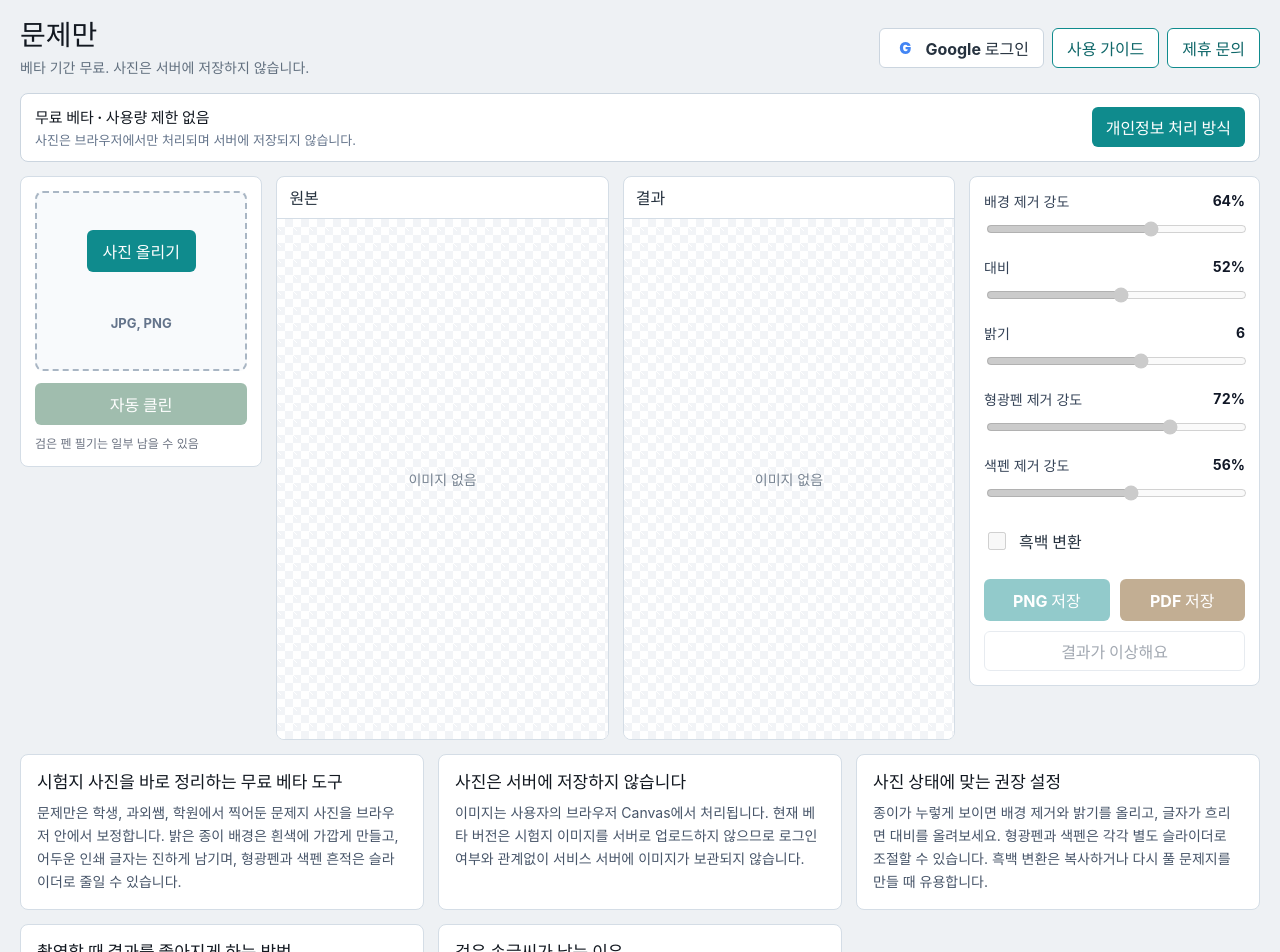
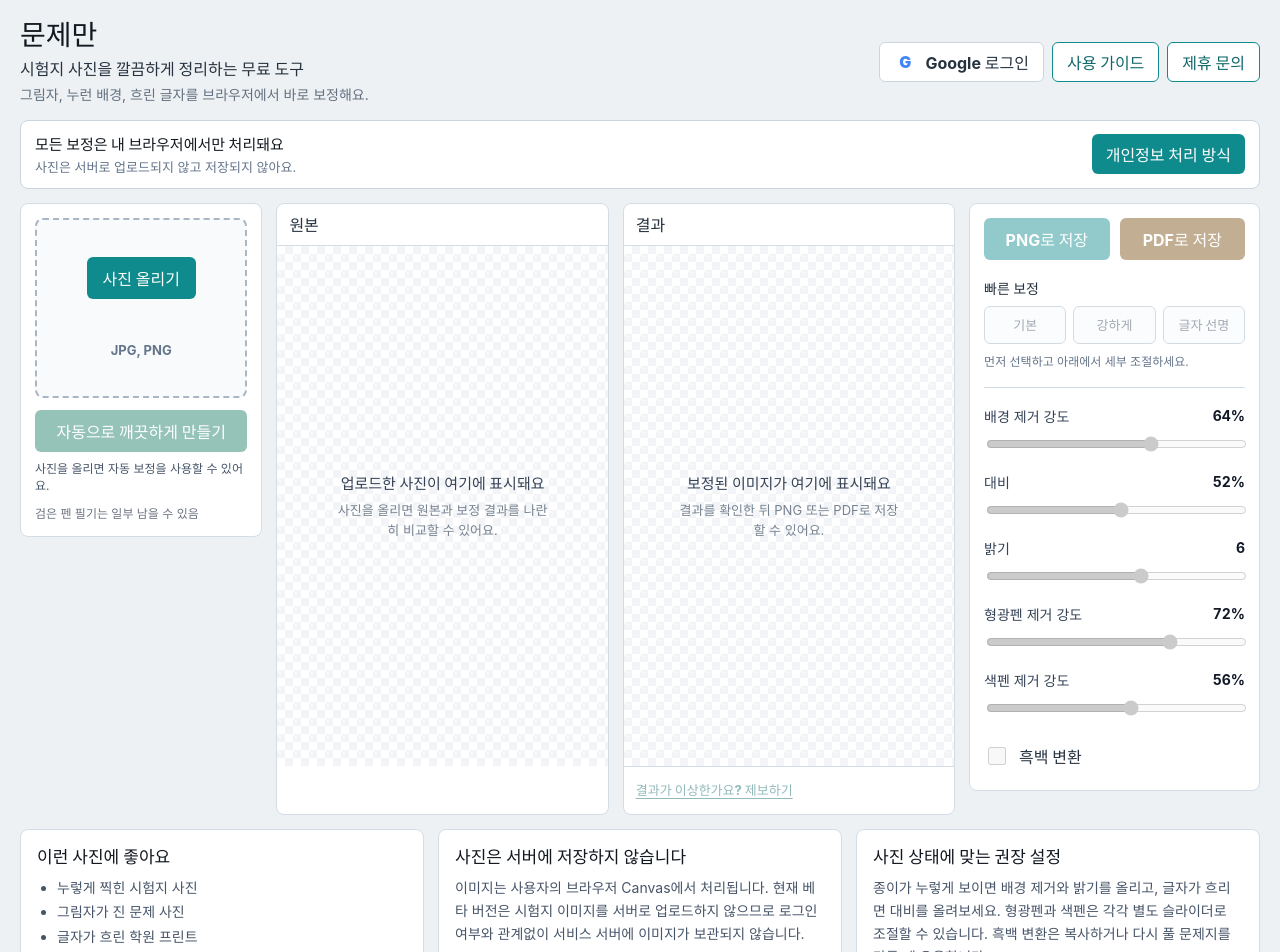
Before and after one commit to jomebe/OnlyQuestion, a React (Vite) app: page / in a window 1280 px wide. Shown: the top 952 px of the page. Built offline with nearby package versions, Linux system fonts and the light colour scheme.

Commit message:
feat(ui): clarify cleaner workflow

```diff
--- a/src/App.tsx
+++ b/src/App.tsx
@@ -1,4 +1,11 @@
-import { ChangeEvent, DragEvent, useEffect, useRef, useState } from "react";
+import {
+  ChangeEvent,
+  DragEvent,
+  ReactNode,
+  useEffect,
+  useRef,
+  useState,
+} from "react";
 import { jsPDF } from "jspdf";
 import type { User } from "@supabase/supabase-js";
 import { supabase } from "./supabase";
@@ -59,6 +66,35 @@ const autoSettings: ImageSettings = {
   colorPenRemoval: 72,
   grayscale: false,
 };
+
+const presets: Array<{
+  label: string;
+  settings: ImageSettings;
+}> = [
+  { label: "기본", settings: autoSettings },
+  {
+    label: "강하게",
+    settings: {
+      background: 88,
+      contrast: 68,
+      brightness: 12,
+      highlighterRemoval: 92,
+      colorPenRemoval: 82,
+      grayscale: false,
+    },
+  },
+  {
+    label: "글자 선명",
+    settings: {
+      background: 66,
+      contrast: 78,
+      brightness: 3,
+      highlighterRemoval: 72,
+      colorPenRemoval: 58,
+      grayscale: true,
+    },
+  },
+];
 
 const sliders: Array<{
   key: SliderKey;
@@ -331,9 +367,13 @@ export default function App() {
   return (
     <div className="app">
       <header className="topbar">
-        <div>
+        <div className="brand-copy">
           <h1>문제만</h1>
-          <p>{fileName || "베타 기간 무료. 사진은 서버에 저장하지 않습니다."}</p>
+          <strong>시험지 사진을 깔끔하게 정리하는 무료 도구</strong>
+          <p>
+            {fileName ||
+              "그림자, 누런 배경, 흐린 글자를 브라우저에서 바로 보정해요."}
+          </p>
         </div>
         <div className="topbar-actions">
           {user ? (
@@ -378,8 +418,8 @@ export default function App() {
 
       <section className="usage-bar" aria-label="사용량">
         <div>
-          <strong>무료 베타 · 사용량 제한 없음</strong>
-          <span>사진은 브라우저에서만 처리되며 서버에 저장되지 않습니다.</span>
+          <strong>모든 보정은 내 브라우저에서만 처리돼요</strong>
+          <span>사진은 서버로 업로드되지 않고 저장되지 않아요.</span>
         </div>
         <a href="privacy.html">개인정보 처리 방식</a>
       </section>
@@ -410,23 +450,86 @@ export default function App() {
             onClick={() => setSettings(autoSettings)}
             disabled={!source}
           >
-            자동 클린
+            자동으로 깨끗하게 만들기
           </button>
 
+          {!source && (
+            <p className="upload-hint">
+              사진을 올리면 자동 보정을 사용할 수 있어요.
+            </p>
+          )}
           <p className="helper-text">
             검은 펜 필기는 일부 남을 수 있음
           </p>
         </section>
 
         <section className="preview-grid" aria-label="이미지 미리보기">
-          <PreviewPanel title="원본" imageUrl={originalUrl} />
           <PreviewPanel
+            className="original-preview"
+            title="원본"
+            imageUrl={originalUrl}
+            emptyTitle="업로드한 사진이 여기에 표시돼요"
+            emptyDescription="사진을 올리면 원본과 보정 결과를 나란히 비교할 수 있어요."
+          />
+          <PreviewPanel
+            className="result-preview"
             title={isProcessing ? "결과 처리 중" : "결과"}
             imageUrl={resultUrl}
-          />
+            emptyTitle="보정된 이미지가 여기에 표시돼요"
+            emptyDescription="결과를 확인한 뒤 PNG 또는 PDF로 저장할 수 있어요."
+          >
+            <button
+              className="feedback-link"
+              type="button"
+              onClick={() => setShowFeedback((current) => !current)}
+              disabled={!resultUrl}
+            >
+              결과가 이상한가요? 제보하기
+            </button>
+            {showFeedback && (
+              <div className="feedback-box">
+                <textarea
+                  value={feedback}
+                  onChange={(event) => setFeedback(event.target.value)}
+                  placeholder="예: 형광펜이 덜 지워졌어요"
+                  rows={4}
+                />
+                <button type="button" onClick={submitFeedback}>
+                  피드백 보내기
+                </button>
+              </div>
+            )}
+            {feedbackMessage && <p className="notice-text">{feedbackMessage}</p>}
+          </PreviewPanel>
         </section>
 
         <aside className="control-pane" aria-label="조절 옵션">
+          <div className="download-row">
+            <button type="button" onClick={downloadPng} disabled={!resultUrl}>
+              PNG로 저장
+            </button>
+            <button type="button" onClick={downloadPdf} disabled={!resultUrl}>
+              PDF로 저장
+            </button>
+          </div>
+
+          <div className="preset-section">
+            <strong>빠른 보정</strong>
+            <div className="preset-row">
+              {presets.map((preset) => (
+                <button
+                  type="button"
+                  key={preset.label}
+                  onClick={() => setSettings(preset.settings)}
+                  disabled={!source}
+                >
+                  {preset.label}
+                </button>
+              ))}
+            </div>
+            <span>먼저 선택하고 아래에서 세부 조절하세요.</span>
+          </div>
+
           <div className="control-group">
             {sliders.map((slider) => (
               <label className="slider-row" key={slider.key}>
@@ -465,50 +568,18 @@ export default function App() {
               <span>흑백 변환</span>
             </label>
           </div>
-
-          <div className="download-row">
-            <button type="button" onClick={downloadPng} disabled={!resultUrl}>
-              PNG 저장
-            </button>
-            <button type="button" onClick={downloadPdf} disabled={!resultUrl}>
-              PDF 저장
-            </button>
-          </div>
-
-          <button
-            className="feedback-button"
-            type="button"
-            onClick={() => setShowFeedback((current) => !current)}
-            disabled={!resultUrl}
-          >
-            결과가 이상해요
-          </button>
-
-          {showFeedback && (
-            <div className="feedback-box">
-              <textarea
-                value={feedback}
-                onChange={(event) => setFeedback(event.target.value)}
-                placeholder="예: 형광펜이 덜 지워졌어요"
-                rows={4}
-              />
-              <button type="button" onClick={submitFeedback}>
-                피드백 보내기
-              </button>
-            </div>
-          )}
-          {feedbackMessage && <p className="notice-text">{feedbackMessage}</p>}
         </aside>
       </main>
 
       <section className="quality-section" aria-label="문제만 서비스 정보">
         <article>
-          <h2>시험지 사진을 바로 정리하는 무료 베타 도구</h2>
-          <p>
-            문제만은 학생, 과외쌤, 학원에서 찍어둔 문제지 사진을 브라우저 안에서
-            보정합니다. 밝은 종이 배경은 흰색에 가깝게 만들고, 어두운 인쇄 글자는
-            진하게 남기며, 형광펜과 색펜 흔적은 슬라이더로 줄일 수 있습니다.
-          </p>
+          <h2>이런 사진에 좋아요</h2>
+          <ul>
+            <li>누렇게 찍힌 시험지 사진</li>
+            <li>그림자가 진 문제 사진</li>
+            <li>글자가 흐린 학원 프린트</li>
+            <li>배경이 지저분한 문제지</li>
+          </ul>
         </article>
         <article>
           <h2>사진은 서버에 저장하지 않습니다</h2>
@@ -564,22 +635,34 @@ export default function App() {
 }
 
 function PreviewPanel({
+  className,
   title,
   imageUrl,
+  emptyTitle,
+  emptyDescription,
+  children,
 }: {
+  className: string;
   title: string;
   imageUrl: string;
+  emptyTitle: string;
+  emptyDescription: string;
+  children?: ReactNode;
 }) {
   return (
-    <article className="preview-panel">
+    <article className={`preview-panel ${className}`}>
       <div className="preview-title">{title}</div>
       <div className="image-frame">
         {imageUrl ? (
           <img src={imageUrl} alt={`${title} 미리보기`} />
         ) : (
-          <span>이미지 없음</span>
+          <div className="empty-preview">
+            <strong>{emptyTitle}</strong>
+            <span>{emptyDescription}</span>
+          </div>
         )}
       </div>
+      {children && <div className="preview-actions">{children}</div>}
     </article>
   );
 }
--- a/src/styles.css
+++ b/src/styles.css
@@ -56,8 +56,15 @@ a {
   letter-spacing: 0;
 }
 
+.brand-copy strong {
+  display: block;
+  margin-top: 5px;
+  color: #26323f;
+  font-size: 16px;
+}
+
 .topbar p {
-  margin: 6px 0 0;
+  margin: 4px 0 0;
   color: #62707f;
   font-size: 14px;
   word-break: break-word;
@@ -74,7 +81,7 @@ a {
 .account-menu button,
 .ghost-button,
 .usage-bar a,
-.feedback-button,
+.feedback-link,
 .feedback-box button,
 .inquiry-form button,
 .modal-head button {
@@ -269,7 +276,18 @@ a {
 
 .secondary-button {
   margin-top: 12px;
-  background: #2f6f4e;
+  background: #167c62;
+}
+
+.secondary-button:not(:disabled) {
+  box-shadow: 0 4px 12px rgb(22 124 98 / 0.2);
+}
+
+.upload-hint {
+  margin: 8px 0 0;
+  color: #475569;
+  font-size: 12px;
+  line-height: 1.45;
 }
 
 button:disabled {
@@ -355,14 +373,85 @@ button:disabled {
   object-fit: contain;
 }
 
-.image-frame span {
+.empty-preview {
+  display: grid;
+  max-width: 260px;
+  gap: 7px;
+  padding: 20px;
+  text-align: center;
+}
+
+.empty-preview strong {
+  color: #344256;
+  font-size: 15px;
+}
+
+.empty-preview span {
   color: #778391;
-  font-size: 14px;
+  font-size: 13px;
+  line-height: 1.55;
+}
+
+.preview-actions {
+  padding: 10px 12px 12px;
+  border-top: 1px solid #d4dde6;
+}
+
+.feedback-link {
+  min-height: auto;
+  padding: 3px 0;
+  background: transparent;
+  color: #0f6769;
+  font-size: 13px;
+  text-decoration: underline;
+  text-underline-offset: 3px;
 }
 
 .control-group {
   display: grid;
   gap: 18px;
+  margin-top: 18px;
+  padding-top: 18px;
+  border-top: 1px solid #d4dde6;
+}
+
+.preset-section {
+  display: grid;
+  gap: 8px;
+  margin-top: 18px;
+}
+
+.preset-section > strong {
+  color: #26323f;
+  font-size: 14px;
+}
+
+.preset-section > span {
+  color: #64748b;
+  font-size: 12px;
+}
+
+.preset-row {
+  display: grid;
+  grid-template-columns: repeat(3, 1fr);
+  gap: 7px;
+}
+
+.preset-row button {
+  min-height: 38px;
+  border: 1px solid #9db0c1;
+  border-radius: 6px;
+  background: #f8fafc;
+  color: #344256;
+  font-size: 13px;
+  font-weight: 800;
+  cursor: pointer;
+}
+
+.preset-row button:not(:disabled):hover {
+  border-color: #0f8b8d;
+  background: #eef9f8;
+  color: #0f6769;
 }
 
 .slider-row {
@@ -408,7 +497,7 @@ button:disabled {
   display: grid;
   grid-template-columns: 1fr 1fr;
   gap: 10px;
-  margin-top: 18px;
+  margin-top: 0;
 }
 
 .download-row button:first-child {
@@ -452,6 +541,14 @@ button:disabled {
   line-height: 1.65;
 }
 
+.quality-section ul {
+  margin: 0;
+  padding-left: 20px;
+  color: #475569;
+  font-size: 14px;
+  line-height: 1.75;
+}
+
 .footer-links {
   display: flex;
   grid-column: 1 / -1;
@@ -470,14 +567,6 @@ button:disabled {
   color: #344256;
   font-size: 14px;
   font-weight: 800;
-}
-
-.feedback-button {
-  width: 100%;
-  margin-top: 10px;
-  border: 1px solid #cbd5df;
-  background: #ffffff;
-  color: #344256;
 }
 
 .feedback-box {
@@ -610,12 +699,33 @@ button:disabled {
     gap: 10px;
   }
 
-  .workspace,
+  .workspace {
+    grid-template-columns: 1fr;
+    grid-template-areas:
+      "upload"
+      "result"
+      "controls"
+      "original";
+  }
+
+  .upload-pane {
+    grid-area: upload;
+  }
+
   .preview-grid {
-    grid-template-columns: 1fr;
+    display: contents;
+  }
+
+  .result-preview {
+    grid-area: result;
+  }
+
+  .original-preview {
+    grid-area: original;
   }
 
   .control-pane {
+    grid-area: controls;
     grid-column: auto;
   }
 
```
